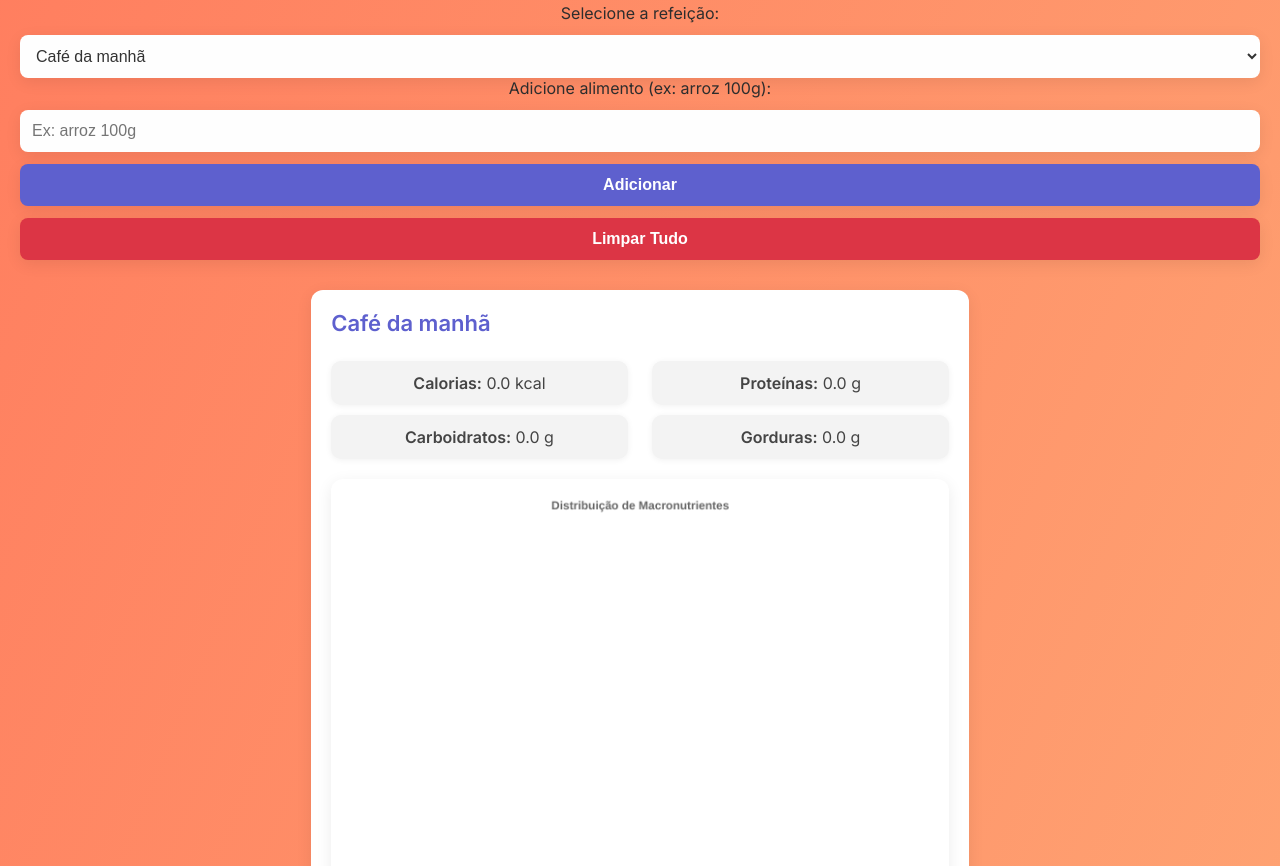
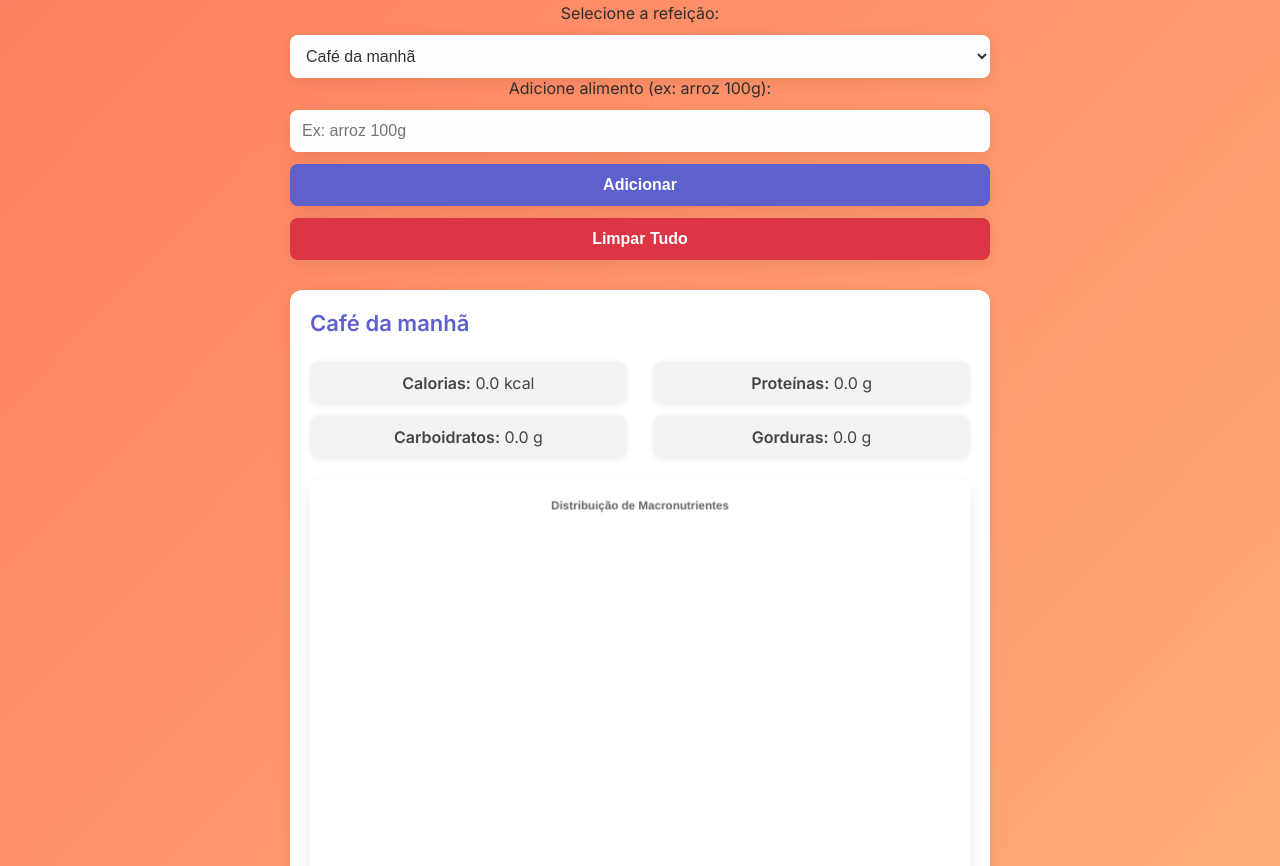
Before and after one commit to MarcusDevLink/Calculo-de-Refei--o, a plain HTML site: page index.html in a window 1280 px wide. Shown: the part 86-952 px from the top of the page. Drawn offline with nearby package versions, Linux system fonts and the light colour scheme.

Commit message:
mais algums atualização e adiçao de mais elementos na tabela json

```diff
--- a/index.html
+++ b/index.html
@@ -4,8 +4,8 @@
 <head>
     <meta charset="UTF-8" />
     <meta name="viewport" content="width=device-width, initial-scale=1.0" />
-    <title>Refeições do Dia</title>
-    <link rel="stylesheet" href="main.css">
+    <title>Calculadora de Refeições</title>
+    <link rel="stylesheet" href="main.css" />
 </head>
 
 <body>
@@ -19,39 +19,37 @@
     </select>
 
     <label for="alimento">Adicione alimento (ex: arroz 100g):</label>
-    <input type="text" id="alimento" placeholder="Ex: arroz 100g">
-    <button id="btnAdicionar" onclick="adicionarAlimento()" disabled>Adicionar</button>
-    <button onclick="limparRefeicoes()" style="background-color: #dc3545; color: white;">Limpar Tudo</button>
+    <input type="text" id="alimento" placeholder="Ex: arroz 100g" />
+    <button id="btnAdicionar" disabled>Adicionar</button>
+    <button id="btnLimpar" style="background-color: #dc3545; color: white;">Limpar Tudo</button>
 
-    <div id="containerRefeicoes"></div>
-
-    <div id="containerRefeicoes">
+    <!-- Seções para café, almoço e jantar -->
     <div class="refeicao-box" id="box-cafe">
         <h3>Café da manhã</h3>
         <ul id="lista-cafe"></ul>
-            <div class="macros-container" id="macros-cafe"></div>
-            <canvas id="grafico-cafe" width="300" height="300"></canvas>
-            <button onclick="exportarRefeicao('cafe')">Exportar .txt</button>
+        <div id="macros-cafe" class="macros-container"></div>
+        <canvas id="grafico-cafe" width="200" height="200"></canvas>
+        <button class="btn-exportar" data-tipo="cafe">Exportar .txt</button>
     </div>
 
     <div class="refeicao-box" id="box-almoco">
         <h3>Almoço</h3>
         <ul id="lista-almoco"></ul>
-            <div class="macros-container" id="macros-almoco"></div>
-            <canvas id="grafico-almoco" width="300" height="300"></canvas>
-            <button onclick="exportarRefeicao('almoco')">Exportar .txt</button>
+        <div id="macros-almoco" class="macros-container"></div>
+        <canvas id="grafico-almoco" width="200" height="200"></canvas>
+        <button class="btn-exportar" data-tipo="almoco">Exportar .txt</button>
     </div>
 
     <div class="refeicao-box" id="box-jantar">
         <h3>Jantar</h3>
         <ul id="lista-jantar"></ul>
-            <div class="macros-container" id="macros-jantar"></div>
-            <canvas id="grafico-jantar" width="300" height="300"></canvas>
-            <button onclick="exportarRefeicao('jantar')">Exportar .txt</button>
-        </div>
+        <div id="macros-jantar" class="macros-container"></div>
+        <canvas id="grafico-jantar" width="200" height="200"></canvas>
+        <button class="btn-exportar" data-tipo="jantar">Exportar .txt</button>
     </div>
 
 
+    <script src="https://code.jquery.com/jquery-3.7.1.min.js"></script>
     <script src="https://cdn.jsdelivr.net/npm/chart.js"></script>
     <script src="main.js"></script>
 </body>
--- a/main.css
+++ b/main.css
@@ -39,7 +39,7 @@ h2 {
 input,
 select,
 button {
-    width: 100%;
+    width: 700px;
     padding: 12px;
     font-size: 16px;
     margin-top: 12px;
--- a/main.js
+++ b/main.js
@@ -6,40 +6,52 @@ let refeicoes = {
 };
 let graficos = {};
 
-// Função para limpar/normalizar texto (remove acentos, deixa tudo minúsculo)
+// Normaliza nomes (remove acentos e converte para minúsculas)
 function limparTexto(texto) {
     return texto
         .toLowerCase()
-        .normalize("NFD") // separa os acentos
-        .replace(/[\u0300-\u036f]/g, "") // remove os acentos
+        .normalize("NFD")
+        .replace(/[\u0300-\u036f]/g, "")
         .trim();
 }
 
-document.addEventListener('DOMContentLoaded', () => {
-    // Carrega tabela nutricional do JSON externo
-    fetch('tabela.json')
-        .then(res => res.json())
-        .then(data => {
+$(document).ready(function () {
+    $.getJSON('tabela.json')
+        .done(function (data) {
             tabela = data;
-            // Carrega refeições salvas
             const salvo = localStorage.getItem('refeicoes');
             if (salvo) refeicoes = JSON.parse(salvo);
             atualizarInterface();
+            $('#btnAdicionar').prop('disabled', false);
+        })
+        .fail(function () {
+            alert('Erro ao carregar a tabela nutricional.');
+        });
+    $('#btnAdicionar').on('click', adicionarAlimento);
+    $('#btnLimpar').on('click', limparRefeicoes);
+    $('.btn-exportar').on('click', function () {
+        const tipo = $(this).data('tipo');
+        exportarRefeicao(tipo);
+    });
+    // Exibe apenas a refeição selecionada
+function mostrarRefeicaoSelecionada() {
+    const tipo = $('#refeicaoTipo').val(); // cafe, almoco, jantar
+    // Esconde todos os blocos
+    $('.refeicao-box').hide();
+    // Mostra apenas o bloco da refeição selecionada
+    $(`#box-${tipo}`).show();
+}
+// Chamada ao mudar a seleção
+$('#refeicaoTipo').on('change', mostrarRefeicaoSelecionada);
+// Executa na primeira carga
+mostrarRefeicaoSelecionada();
 
-            // Ativa botão adicionar (ou outras interações se quiser)
-            document.getElementById('btnAdicionar').disabled = false;
-        })
-        .catch(err => {
-            console.error('Erro ao carregar tabela.json:', err);
-            alert('Erro ao carregar a tabela nutricional. Recarregue a página.');
-        });
 });
 
-// Função para adicionar alimento
 function adicionarAlimento() {
-    const entrada = document.getElementById('alimento').value.toLowerCase().trim();
-    const tipo = document.getElementById('refeicaoTipo').value;
-    const regex = /^(.+?)\s(\d+)g$/i; // aceita nomes com espaços
+    const entrada = $('#alimento').val().toLowerCase().trim();
+    const tipo = $('#refeicaoTipo').val();
+    const regex = /^(.+?)\s(\d+)g$/i;
     const match = entrada.match(regex);
 
     if (!match) {
@@ -47,25 +59,22 @@ function adicionarAlimento() {
         return;
     }
 
-    const nomeRaw = match[1];  // nome do alimento com possível acento
+    const nomeRaw = match[1];
     const qtd = parseFloat(match[2]);
-
-    // Normaliza o nome do alimento digitado
     const nomeLimpo = limparTexto(nomeRaw);
 
-    // Procura no objeto tabela uma chave que normalizada seja igual
-    const chaveEncontrada = Object.keys(tabela).find(chave => limparTexto(chave) === nomeLimpo);
+    const chave = Object.keys(tabela).find(k => limparTexto(k) === nomeLimpo);
 
-    if (!chaveEncontrada) {
+    if (!chave) {
         alert(`Alimento "${nomeRaw}" não está na tabela`);
         return;
     }
 
-    const info = tabela[chaveEncontrada];
+    const info = tabela[chave];
     const fator = qtd / 100;
 
     const item = {
-        nome: chaveEncontrada,
+        nome: chave,
         qtd,
         cal: info.cal * fator,
         prot: info.prot * fator,
@@ -75,16 +84,14 @@ function adicionarAlimento() {
 
     refeicoes[tipo].push(item);
     localStorage.setItem('refeicoes', JSON.stringify(refeicoes));
-    document.getElementById('alimento').value = '';
+    $('#alimento').val('');
     atualizarInterface();
 }
 
-// Atualiza a interface (listas, macros, gráficos)
 function atualizarInterface() {
     ['cafe', 'almoco', 'jantar'].forEach(tipo => {
         const itens = refeicoes[tipo] || [];
 
-        // Soma total dos macros
         const total = itens.reduce((acc, item) => {
             acc.cal += item.cal;
             acc.prot += item.prot;
@@ -93,26 +100,22 @@ function atualizarInterface() {
             return acc;
         }, { cal: 0, prot: 0, carb: 0, gord: 0 });
 
-        // Atualiza lista de alimentos
-        const ul = document.getElementById(`lista-${tipo}`);
-        if (ul) {
-            ul.innerHTML = itens.map(i => `<li>${i.nome} (${i.qtd}g) - ${i.cal.toFixed(1)} kcal</li>`).join('');
-        }
+        const $ul = $(`#lista-${tipo}`).empty();
+        itens.forEach(i => {
+            $ul.append(`<li>${i.nome} (${i.qtd}g) - ${i.cal.toFixed(1)} kcal</li>`);
+        });
 
-        // Atualiza macros
-        const macrosDiv = document.getElementById(`macros-${tipo}`);
-        if (macrosDiv) {
-            macrosDiv.innerHTML = `
-                <div class="macro"><strong>Calorias:</strong> ${total.cal.toFixed(1)} kcal</div>
-                <div class="macro"><strong>Proteínas:</strong> ${total.prot.toFixed(1)} g</div>
-                <div class="macro"><strong>Carboidratos:</strong> ${total.carb.toFixed(1)} g</div>
-                <div class="macro"><strong>Gorduras:</strong> ${total.gord.toFixed(1)} g</div>
-            `;
-        }
+        const $macros = $(`#macros-${tipo}`);
+        $macros.html(`
+            <div class="macro"><strong>Calorias:</strong> ${total.cal.toFixed(1)} kcal</div>
+            <div class="macro"><strong>Proteínas:</strong> ${total.prot.toFixed(1)} g</div>
+            <div class="macro"><strong>Carboidratos:</strong> ${total.carb.toFixed(1)} g</div>
+            <div class="macro"><strong>Gorduras:</strong> ${total.gord.toFixed(1)} g</div>
+        `);
 
-        // Atualiza gráfico
         const canvas = document.getElementById(`grafico-${tipo}`);
         if (!canvas) return;
+
         const ctx = canvas.getContext('2d');
         const data = [total.prot, total.carb, total.gord];
 
@@ -145,14 +148,12 @@ function atualizarInterface() {
     });
 }
 
-// Limpa todas as refeições
 function limparRefeicoes() {
     refeicoes = { cafe: [], almoco: [], jantar: [] };
     localStorage.removeItem('refeicoes');
     atualizarInterface();
 }
 
-// Exporta .txt para a refeição selecionada
 function exportarRefeicao(tipo) {
     const nome = tipo === 'cafe' ? 'Café da manhã' : tipo === 'almoco' ? 'Almoço' : 'Jantar';
     const itens = refeicoes[tipo];
--- a/tabela.json
+++ b/tabela.json
@@ -214,12 +214,6 @@
         "prot": 17,
         "carb": 3,
         "gord": 20
-    },
-    "pizza": {
-        "cal": 266,
-        "prot": 11,
-        "carb": 33,
-        "gord": 10
     },
     "lasanha": {
         "cal": 135,
@@ -1006,5 +1000,245 @@
         "prot": 2,
         "carb": 7,
         "gord": 0.2
+    },
+    "batata-doce": {
+        "cal": 86,
+        "prot": 1.6,
+        "carb": 20,
+        "gord": 0.1
+    },
+    "ovos": {
+        "cal": 155,
+        "prot": 13,
+        "carb": 1.1,
+        "gord": 11
+    },
+    "salmão": {
+        "cal": 206,
+        "prot": 22,
+        "carb": 0,
+        "gord": 13
+    },
+    "atum": {
+        "cal": 132,
+        "prot": 28,
+        "carb": 0,
+        "gord": 1
+    },
+    "chocolate amargo": {
+        "cal": 546,
+        "prot": 4.9,
+        "carb": 61.9,
+        "gord": 31
+    },
+    "nozes": {
+        "cal": 654,
+        "prot": 15.2,
+        "carb": 13.7,
+        "gord": 65.2
+    },
+    "amêndoas": {
+        "cal": 576,
+        "prot": 21.2,
+        "carb": 21.6,
+        "gord": 49.9
+    },
+    "pistache": {
+        "cal": 562,
+        "prot": 20.6,
+        "carb": 28,
+        "gord": 45.3
+    },
+    "quinoa": {
+        "cal": 120,
+        "prot": 4.1,
+        "carb": 21.3,
+        "gord": 1.9
+    },
+    "chia": {
+        "cal": 486,
+        "prot": 16.5,
+        "carb": 42.1,
+        "gord": 30.7
+    },
+    "linhaça": {
+        "cal": 534,
+        "prot": 18.3,
+        "carb": 28.9,
+        "gord": 42.2
+    },
+    "espinafre": {
+        "cal": 23,
+        "prot": 2.9,
+        "carb": 3.6,
+        "gord": 0.4
+    },
+    "rúcula": {
+        "cal": 25,
+        "prot": 2.6,
+        "carb": 3.7,
+        "gord": 0.7
+    },
+    "abóbora": {
+        "cal": 26,
+        "prot": 1,
+        "carb": 6.5,
+        "gord": 0.1
+    },
+    "coco": {
+        "cal": 354,
+        "prot": 3.3,
+        "carb": 15.2,
+        "gord": 33.5
+    },
+    "cabelinho de milho": {
+        "cal": 86,
+        "prot": 3.3,
+        "carb": 19,
+        "gord": 1.5
+    },
+    "sopa de legumes": {
+        "cal": 50,
+        "prot": 2,
+        "carb": 10,
+        "gord": 1
+    },
+    "sopa de frango": {
+        "cal": 150,
+        "prot": 20,
+        "carb": 5,
+        "gord": 5
+    },
+    "pizza": {
+        "cal": 285,
+        "prot": 12,
+        "carb": 36,
+        "gord": 10
+    },
+    "hambúrguer": {
+        "cal": 250,
+        "prot": 12,
+        "carb": 30,
+        "gord": 10
+    },
+    "batata frita": {
+        "cal": 365,
+        "prot": 3.4,
+        "carb": 63,
+        "gord": 17
+    },
+    "pudim": {
+        "cal": 150,
+        "prot": 4,
+        "carb": 20,
+        "gord": 6
+    },
+    "torta de maçã": {
+        "cal": 250,
+        "prot": 2,
+        "carb": 40,
+        "gord": 10
+    },
+    "pão de queijo": {
+        "cal": 300,
+        "prot": 10,
+        "carb": 30,
+        "gord": 15
+    },
+    "crepe": {
+        "cal": 200,
+        "prot": 6,
+        "carb": 30,
+        "gord": 8
+    },
+    "panqueca": {
+        "cal": 220,
+        "prot": 6,
+        "carb": 35,
+        "gord": 9
+    },
+    "pasta": {
+        "cal": 131,
+        "prot": 5,
+        "carb": 25,
+        "gord": 1.1
+    },
+    "risoto": {
+        "cal": 200,
+        "prot": 6,
+        "carb": 35,
+        "gord": 8
+    },
+    "cuscuz": {
+        "cal": 112,
+        "prot": 3.4,
+        "carb": 23,
+        "gord": 0.2
+    },
+    "taco": {
+        "cal": 200,
+        "prot": 10,
+        "carb": 25,
+        "gord": 8
+    },
+    "sushi": {
+        "cal": 200,
+        "prot": 10,
+        "carb": 30,
+        "gord": 5
+    },
+    "temaki": {
+        "cal": 250,
+        "prot": 12,
+        "carb": 35,
+        "gord": 8
+    },
+    "cachorro-quente": {
+        "cal": 150,
+        "prot": 5,
+        "carb": 30,
+        "gord": 5
+    },
+    "pastel": {
+        "cal": 300,
+        "prot": 8,
+        "carb": 40,
+        "gord": 15
+    },
+    "empada": {
+        "cal": 250,
+        "prot": 6,
+        "carb": 30,
+        "gord": 12
+    },
+    "torta salgada": {
+        "cal": 300,
+        "prot": 10,
+        "carb": 35,
+        "gord": 15
+    },
+    "salada de frutas": {
+        "cal": 80,
+        "prot": 1,
+        "carb": 20,
+        "gord": 0.5
+    },
+    "smoothie": {
+        "cal": 150,
+        "prot": 3,
+        "carb": 30,
+        "gord": 2
+    },
+    "suco de maçã": {
+        "cal": 46,
+        "prot": 0.1,
+        "carb": 11.5,
+        "gord": 0.1
+    },
+    "whisky": {
+        "cal": 250,
+        "prot": 0,
+        "carb": 0,
+        "gord": 0
     }
 }
```
Lines whose indentation alone changed are shown as unchanged.
